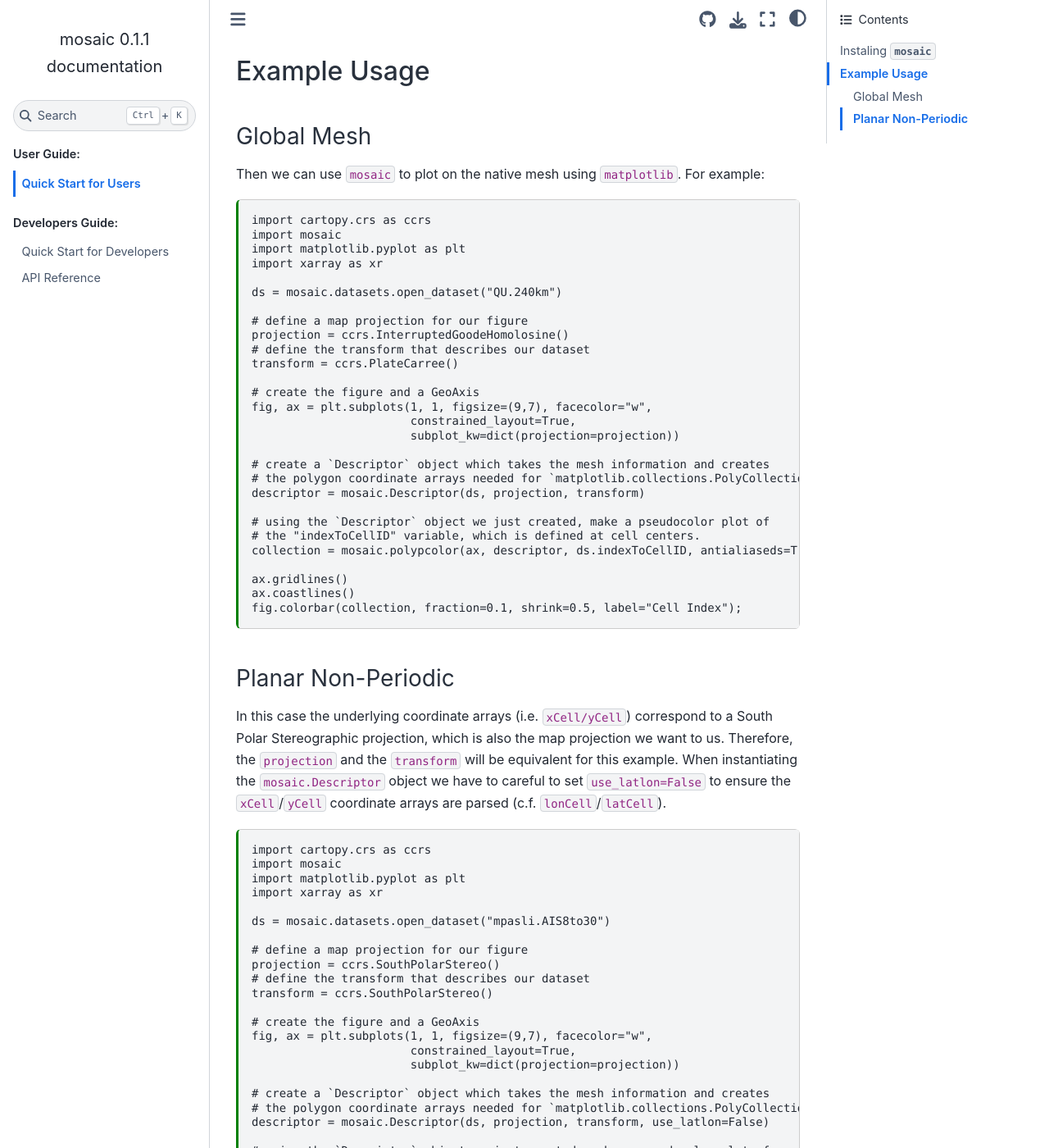
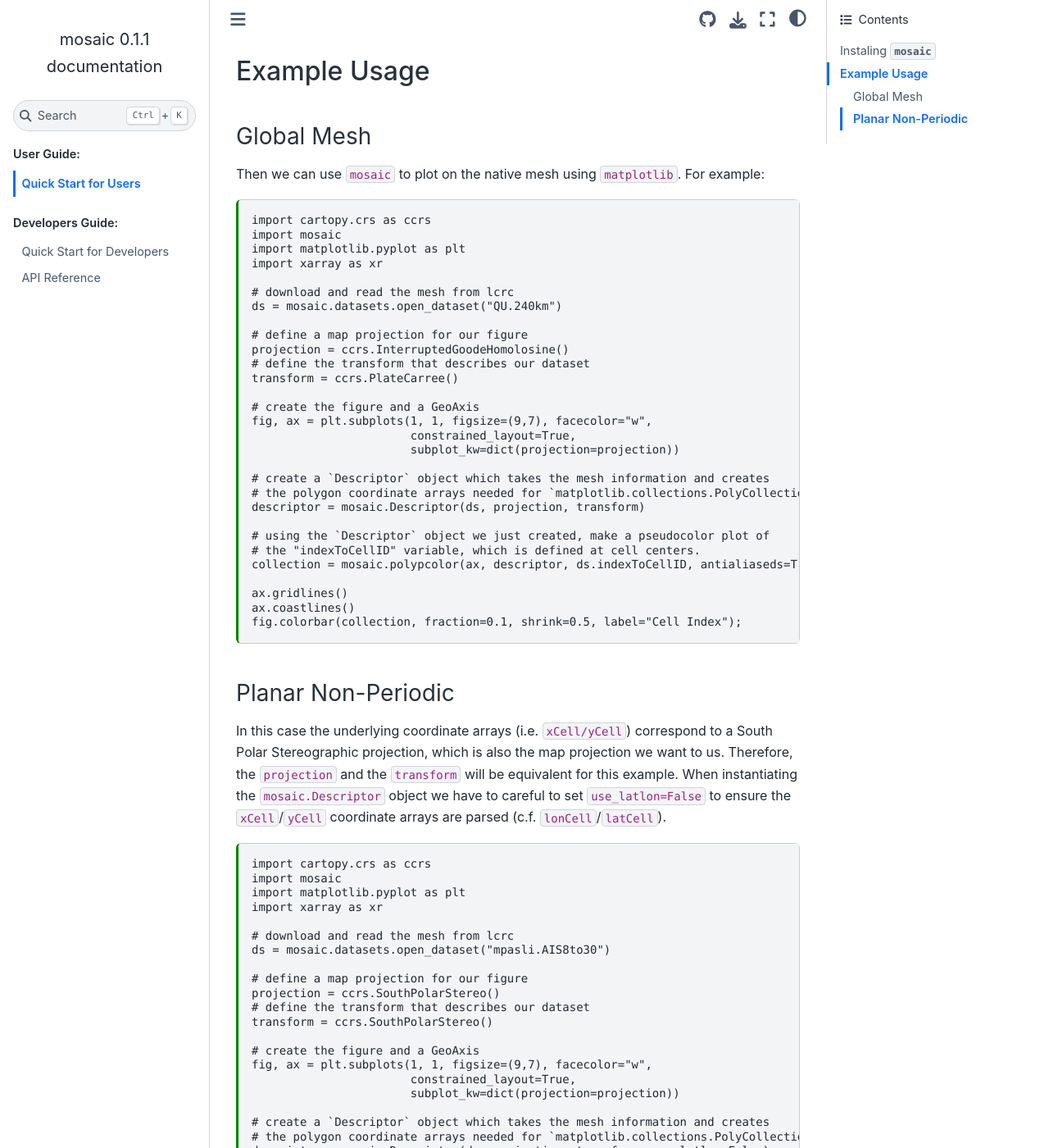
Before and after one commit to E3SM-Project/mosaic, a Sphinx documentation site: the page built from docs/user_guide/quick_start.md, in a window 1280 px wide and 1400 px high, scrolled down 382 px. Shown: the whole window at 82% size. Built offline with Sphinx 7.4.7 and the Sphinx Book theme 1.1.4, drawn with Linux system fonts in a browser that asks for light colours; some of the changed text lies outside the part shown.

Commit message:
Add comments about datasets module.

```diff
--- a/docs/user_guide/quick_start.md
+++ b/docs/user_guide/quick_start.md
@@ -29,6 +29,7 @@ import mosaic
 import matplotlib.pyplot as plt
 import xarray as xr
 
+# download and read the mesh from lcrc
 ds = mosaic.datasets.open_dataset("QU.240km")
 
 # define a map projection for our figure
@@ -69,6 +70,7 @@ import mosaic
 import matplotlib.pyplot as plt
 import xarray as xr
 
+# download and read the mesh from lcrc
 ds = mosaic.datasets.open_dataset("mpasli.AIS8to30")
 
 # define a map projection for our figure
```
